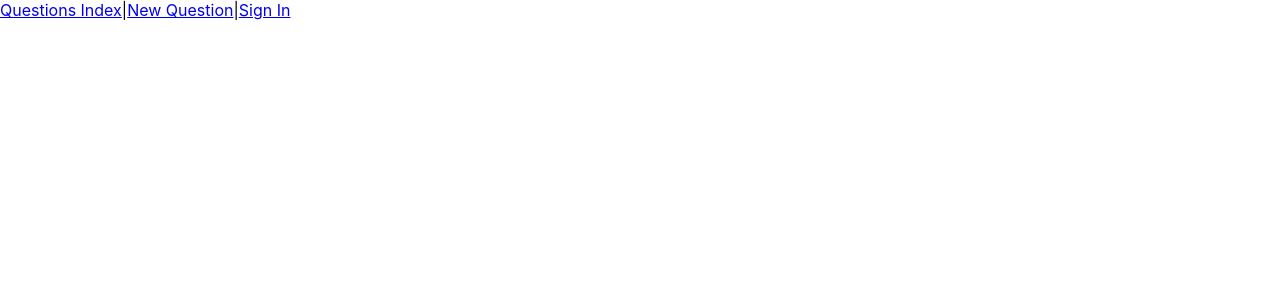
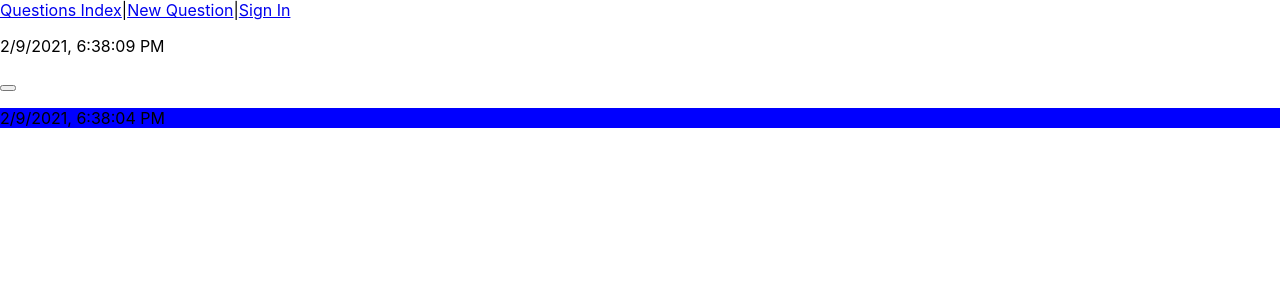
Before and after one commit to CodeCoreYVR/awesome_answers_react_november_2020, a React (Create React App) app: page /clocks in a window 1280 px wide. Shown: the top 300 px of the page. Built offline with nearby package versions, Linux system fonts and the light colour scheme; no server answers.

Commit message:
add styled-components

```diff
--- a/package.json
+++ b/package.json
@@ -10,6 +10,7 @@
     "react-dom": "^17.0.1",
     "react-router-dom": "^5.2.0",
     "react-scripts": "4.0.2",
+    "styled-components": "^5.2.1",
     "web-vitals": "^1.0.1"
   },
   "scripts": {
--- a/src/App.js
+++ b/src/App.js
@@ -15,6 +15,7 @@ import {
   Switch
 } from 'react-router-dom'
 import { Session } from './requests';
+import HookCurrentDateTime from './components/HookCurrentDateTime';
 
 class App extends Component {
   constructor(props) {
@@ -75,6 +76,7 @@ handleSignUp(){
         <Navbar currentUser={this.state.user} destroySession={this.destroySession}/>
           <Switch>
             <Route exact path='/questions' component={QuestionIndexPage} />
+            <Route exact path='/clocks' component={HookCurrentDateTime} />
             {/*<Route path='/questions/new' component={NewQuestionForm} />*/}
             <AuthRoute path='/questions/new' isAuth={this.state.user} component={QuestionNewPage}/>
             <Route path='/questions/:id' component={QuestionShowPage} />
--- /dev/null
+++ b/src/components/BlueInput.js
@@ -0,0 +1,8 @@
+import styled from 'styled-components';
+
+const BlueInput = styled.input`
+  background-color: blue;
+  border: 1px solid black;
+`;
+
+export default BlueInput
--- /dev/null
+++ b/src/components/ColoredLabel.js
@@ -0,0 +1,8 @@
+import styled from 'styled-components';
+
+const ColoredLabel = styled.label`
+  background-color: ${ props => props.primary ? 'green' : 'orange' };
+  font-size: 20px;
+`;
+
+export default ColoredLabel;
--- /dev/null
+++ b/src/components/HookCurrentDateTime.js
@@ -0,0 +1,40 @@
+import { useState, useEffect } from 'react';
+
+const HookCurrentDateTime = () => {
+  const [date, setDate] = useState(new Date())
+  const [date2, setDate2] = useState(new Date())
+  const [a, setA] = useState(true);
+  // the useState hook accepts 1 argument: the initial state
+  // it returns an array with two elements:
+  // 1) the state
+  // 2) a function to update the state
+
+  console.log('Component Rendred');
+  useEffect(() => {
+    console.log('useEffect fired');
+    const b = setInterval(() => {
+      setDate(new Date())
+    }, 1000)
+    return () => {
+      clearInterval(b);
+    }
+  }, [])
+
+  useEffect(() => {
+    setDate2(new Date())
+  }, [a])
+
+  // useEffect replaces componentDidMount if you pass an empty array as the 2nd argument
+  // replaces componentDidUpdate if you add values to diff array
+  // replaces componentWillUnmount
+
+  return(
+    <div>
+      <p>{date.toLocaleString()}</p>
+      <button onClick={() => setA(!a)}></button>
+      <p style={{backgroundColor: 'blue'}}>{date2.toLocaleString()}</p>
+    </div>
+  )
+}
+
+export default HookCurrentDateTime;
--- /dev/null
+++ b/src/components/NewQuestionForm.css
@@ -0,0 +1,7 @@
+.button {
+  background-color: blue;
+}
+
+label {
+  font-size: 40px;
+}
--- a/src/components/NewQuestionForm.js
+++ b/src/components/NewQuestionForm.js
@@ -1,4 +1,15 @@
 import React from 'react';
+import BlueInput from './BlueInput';
+import ColoredLabel from './ColoredLabel';
+// import './NewQuestionForm.css';
+// const styles = {
+//   button: {
+//     backgroundColor: 'blue'
+//   },
+//   label: {
+//     fontSize: '20px'
+//   }
+// }
 
 const NewQuestionForm = ({ createQuestion, newQuestionData, updateQuestionData }) => {
   const handleSubmit = (event) => {
@@ -16,7 +27,7 @@ const NewQuestionForm = ({ createQuestion, newQuestionData, updateQuestionData }
   return(
     <form onSubmit={handleSubmit}>
       <div>
-        <label htmlFor='title'>Title</label>
+        <ColoredLabel htmlFor='title' primary={true} >Title</ColoredLabel>
         <br />
         <input
           name='title'
@@ -36,7 +47,7 @@ const NewQuestionForm = ({ createQuestion, newQuestionData, updateQuestionData }
         />
       </div>
       <div>
-        <input type='submit' value='Submit' />
+        <BlueInput type='submit' value='Submit' />
       </div>
     </form>
   )
```
Also changed, not shown: 1 other file (tests, documents, lock files or other folders).
